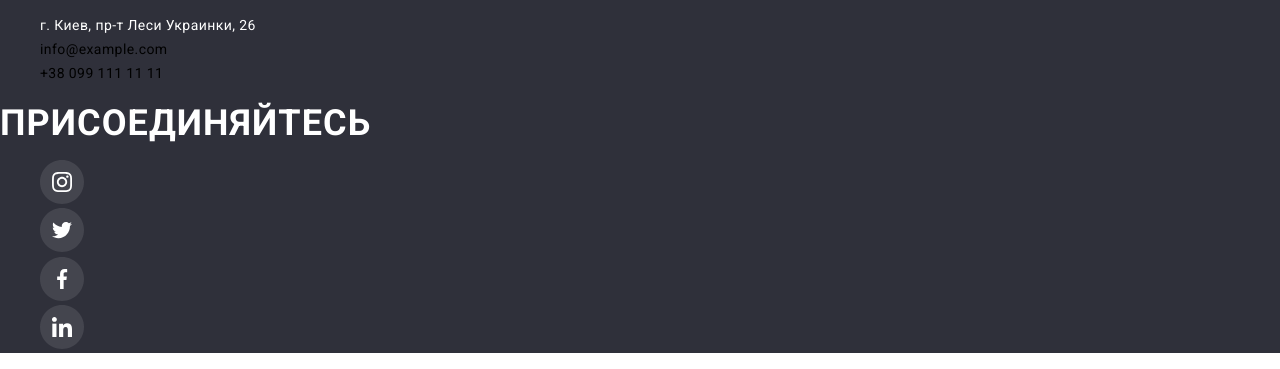
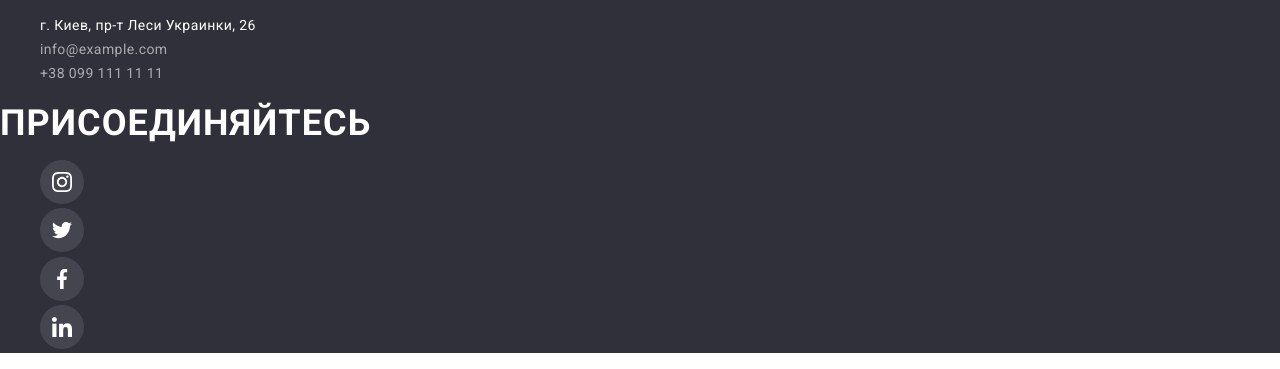
Before and after one commit to valeriavoronova/goit-markup-hw-02, a plain HTML site: page index.html in a window 1280 px wide. Shown: the part 4501-4870 px from the top of the page. Drawn offline with Linux system fonts and the light colour scheme.

Commit message:
Update styles.css

```diff
--- a/css/styles.css
+++ b/css/styles.css
@@ -5,7 +5,7 @@
     --accent-color: #2196F3;
     --p-text-color: #757575;
     --main-header-color: #FFFFFF;
-    --mail-phone-bot-color: color: rgba(255, 255, 255, 0.6);
+    --mail-phone-bot-color: rgba(255, 255, 255, 0.6);
     --black-colour:  #000000;
 }
 
```
